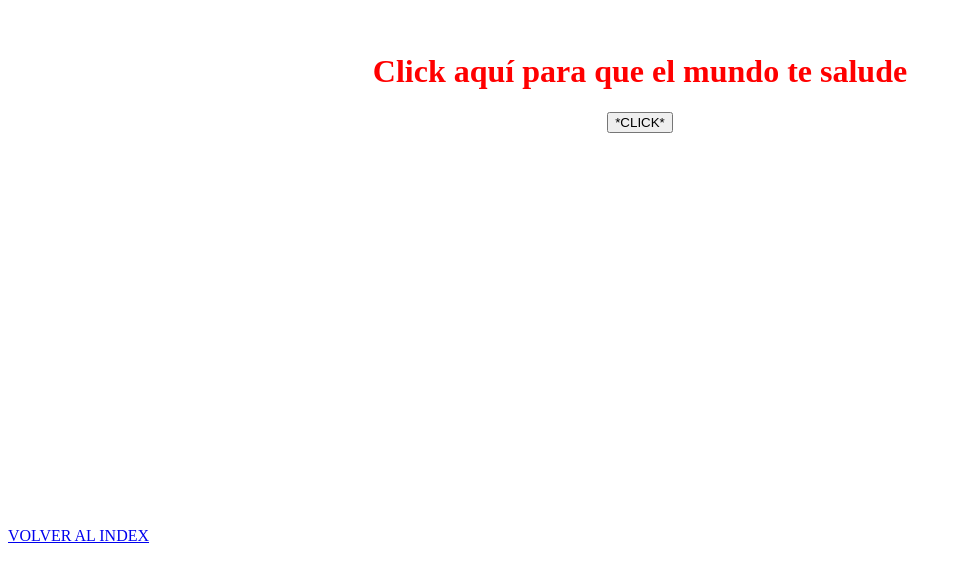
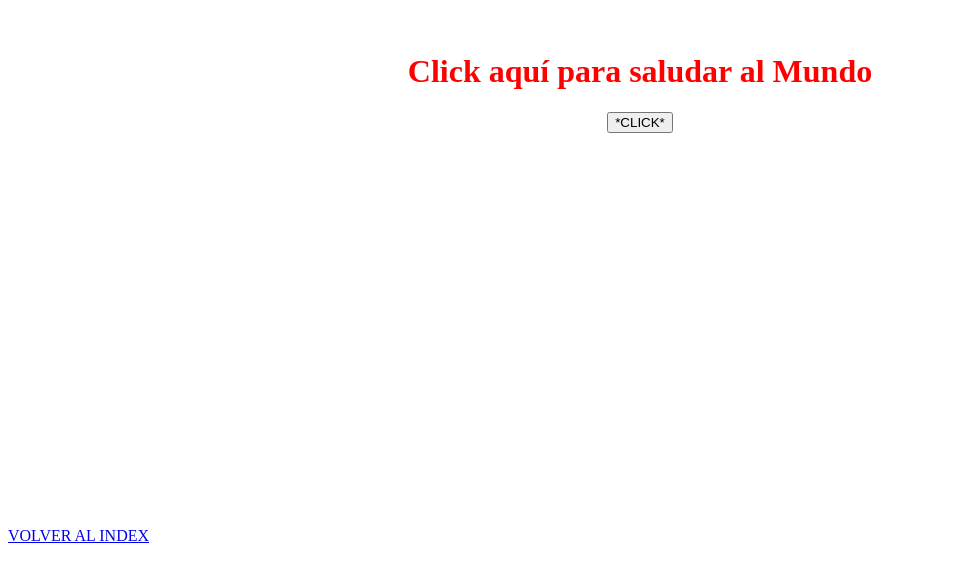
Before and after one commit to FacuRoman/SistemasDeControl6A, a plain HTML site: page javascript/holamundoboton.html in a window 1280 px wide. Shown: the part 336-897 px from the top of the page, without its empty margins (0-961 px from the left). Drawn offline with Linux system fonts and the light colour scheme.

Commit message:
Update holamundoboton.html

```diff
--- a/javascript/holamundoboton.html
+++ b/javascript/holamundoboton.html
@@ -30,7 +30,7 @@ function sayHello() {
                       <br>
                        <br>
 
-<center> <b> <h1 style="color:red";> Click aquí para que el mundo te salude  </h1> </center> </b>
+<center> <b> <h1 style="color:red";> Click aquí para saludar al Mundo </h1> </center> </b>
 <center><input type="button" onclick="sayHello()" value="*CLICK*" /> </center>
                    <br>
                     <br>
```
